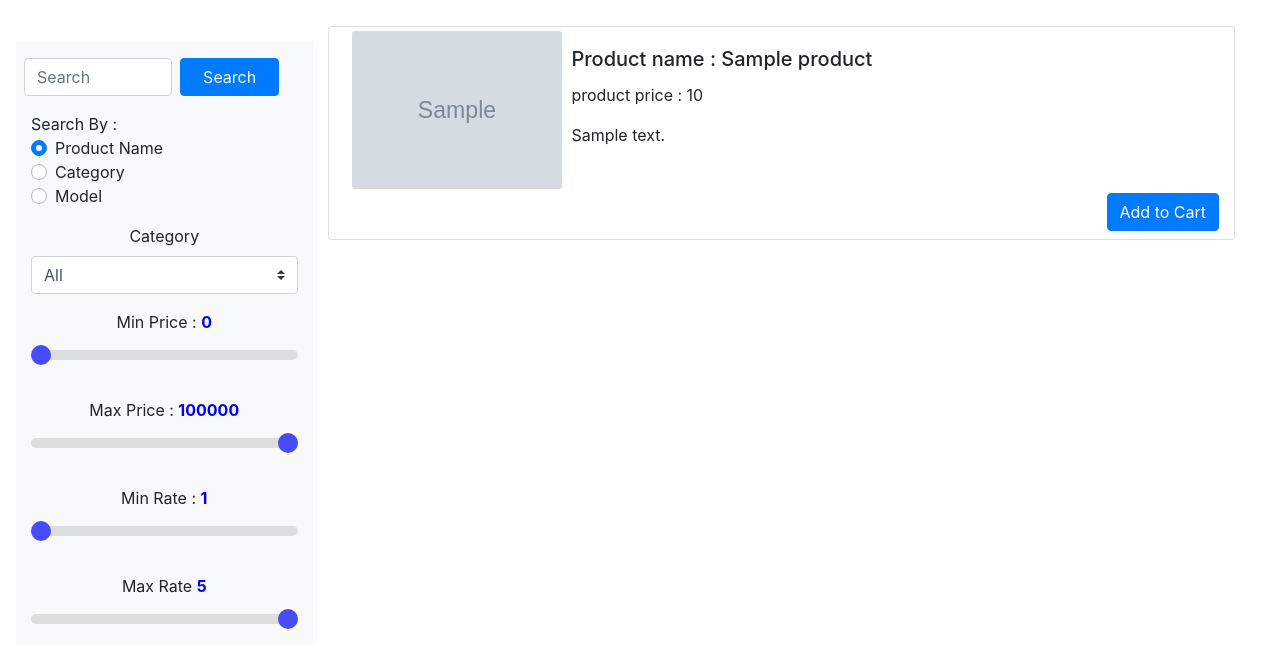
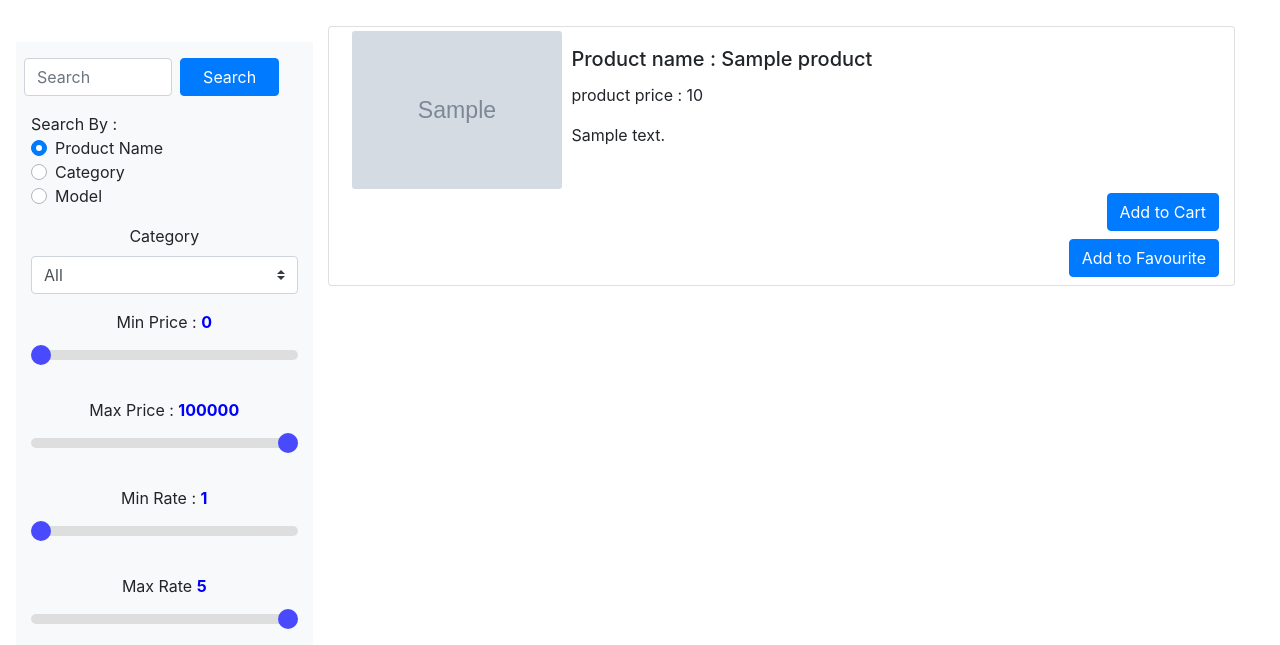
Before and after one commit to nourfayed/dokana_django_project, a Django app: page /search/ in a window 1280 px wide. Shown: the part 70-715 px from the top of the page. Run offline with Django 3.2, Linux system fonts and the light colour scheme; tables that the repository leaves empty hold one stand-in row (values such as "Sample post"); grey boxes marked "Sample" are stand-in pictures; some libraries are stand-ins or nearby versions.

Commit message:
add to favourite button in search

```diff
--- a/Cart/urls.py
+++ b/Cart/urls.py
@@ -8,7 +8,7 @@ urlpatterns = [
     path('show/', views.showCart, name="Show cart"),
     path('checkout/', views.checkout, name="Show cart"),
 
-    path('', views.AddToFavourite, name="cart"),
+    path('', views.AddToFavourite, name="favourite"),
     path('showfav/', views.showFavourite, name="Show cart"),
     path('checkFavoute/', views.checkFavoute, name="Show cart"),
     # path('',views.GetCart,name = "get")
--- a/products/templates/products/search_result.html
+++ b/products/templates/products/search_result.html
@@ -133,6 +133,21 @@
 
                             <button type="submit" class="btn btn-primary float-right mb-2" value="AddToCart">Add to
                                 Cart
+                            </button>
+
+                        </form>
+                    </div>
+                    <div class=" float-right">
+                        <form action="/fav/" method="post">
+                            {% csrf_token %}
+                            <input class="form-control" hidden="true" id="text1" name="text1" type="text"
+                                   value="{{ p.productID }}">
+
+                            <input class="form-control" hidden="true" id="text2" name="text2" type="text" value="{{ request.session.id }}">
+
+
+                            <button type="submit" class="btn btn-primary float-right mb-2" value="AddToFavourite">Add to
+                                Favourite
                             </button>
                         </form>
                     </div>
```
